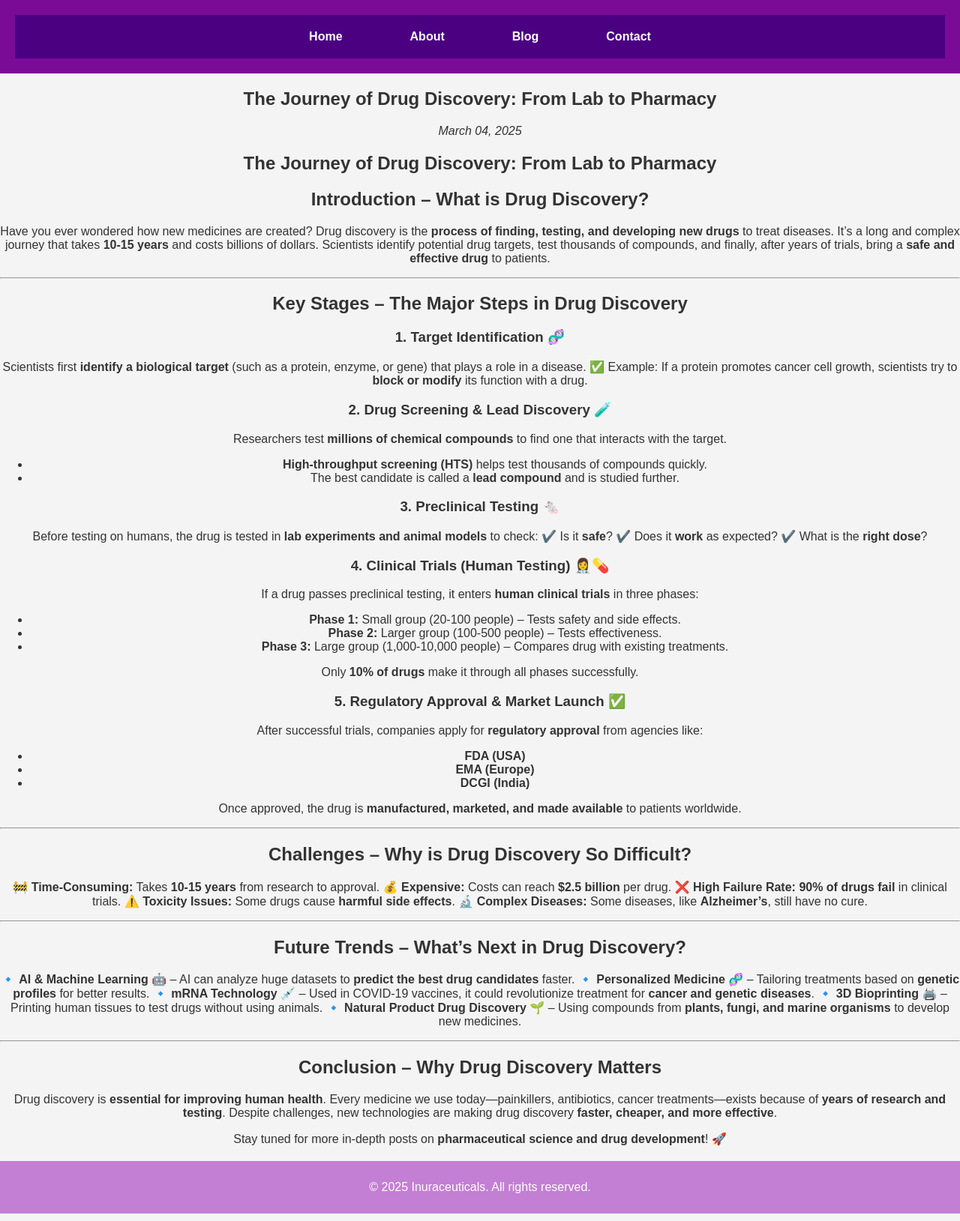
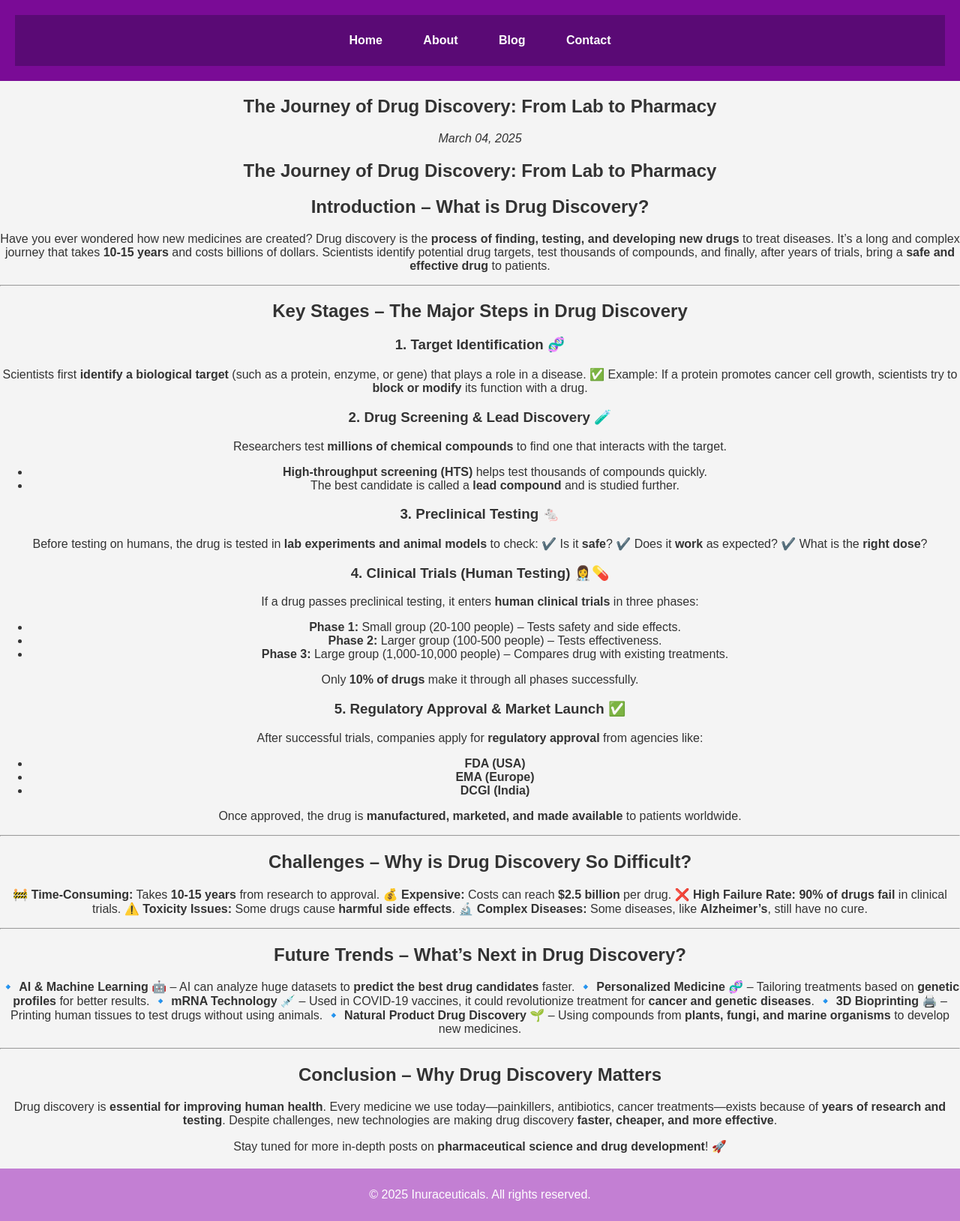
Before and after one commit to InuraK/inuraceuticals, a Jekyll site: the page built from _posts/2025-03-04-my-first-post.md, in a window 1280 px wide. Shown: the whole page at 75% size. Built offline with Jekyll 4.4.1, drawn with Linux system fonts in a browser that asks for light colours; our own code applies the rules of GitHub Pages for plain Markdown files.

Commit message:
Update default.html

```diff
--- a/_layouts/default.html
+++ b/_layouts/default.html
@@ -3,19 +3,22 @@
 <head>
   <meta charset="UTF-8">
   <title>{{ page.title }}</title>
+  <meta name="viewport" content="width=device-width, initial-scale=1.0">
   <link rel="stylesheet" href="/inuraceuticals/style.css">
+  <script src="/inuraceuticals/script.js" defer></script>
 </head>
 <body>
-<header>
-  <nav style="background-color: #4B0082; padding: 20px; text-align: center;">
-    <ul style="list-style: none; margin: 0; padding: 0; display: flex; justify-content: center; gap: 40px;">
-      <li><a href="index.html" style="color: white; text-decoration: none; font-weight: bold;">Home</a></li>
-      <li><a href="about.html" style="color: white; text-decoration: none; font-weight: bold;">About</a></li>
-      <li><a href="blog.html" style="color: white; text-decoration: none; font-weight: bold;">Blog</a></li>
-      <li><a href="contact.html" style="color: white; text-decoration: none; font-weight: bold;">Contact</a></li>
-    </ul>
-  </nav>
-</header>
+
+  <header>
+    <nav class="navbar">
+      <ul>
+        <li><a href="/inuraceuticals/index.html">Home</a></li>
+        <li><a href="/inuraceuticals/about.html">About</a></li>
+        <li><a href="/inuraceuticals/blog.html">Blog</a></li>
+        <li><a href="/inuraceuticals/contact.html">Contact</a></li>
+      </ul>
+    </nav>
+  </header>
 
   <main>
     {{ content }}
@@ -24,5 +27,6 @@
   <footer>
     <p>&copy; 2025 Inuraceuticals. All rights reserved.</p>
   </footer>
+
 </body>
 </html>
```
